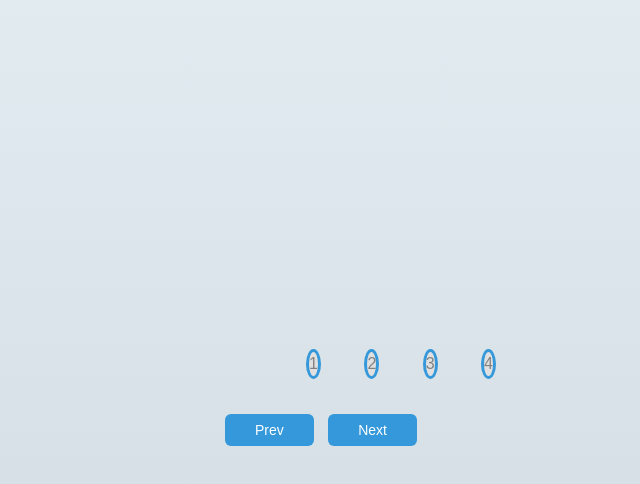
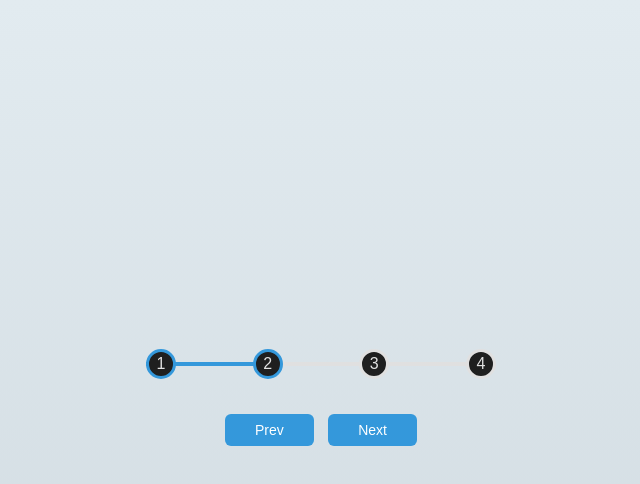
Before and after one commit to pabloperez293/progress, a plain HTML site: page index.html in a window 1280 px wide. Both pictures are taken after a click on the button "Next". Shown: the whole page, without its empty margins (319-959 px from the left). Drawn offline with nearby package versions, Linux system fonts and the light colour scheme.

Commit message:
05- progressbar

```diff
--- a/css/styles.css
+++ b/css/styles.css
@@ -16,7 +16,6 @@ body{
     background-image: linear-gradient(to top, #cfd9df 0%, #e2ebf0 100%);
     font-family: var(--font);
     display: flex;
-
     align-items: center;
     justify-content: center;
     height: 100vh;
@@ -27,6 +26,7 @@ body{
     text-align: center;
 }
 .progress-container{
+
         display: flex;
         justify-content: space-between;
         position: relative;
@@ -34,49 +34,68 @@ body{
         max-width: 100%;
         width: 350px;
       }
-.progress-container::before{
-    content: "";
+.progress-container::before {
+    content: '';
     background-color: var(--line-bordere);
     position: absolute;
+    top: 50%;
     left: 0;
-    transform: translateY(-50);
+    transform: translateY(-50%);
+    height: 4px;
+    width: 100%;
+    z-index: -1;
+}
+
+.progress {
+background-color: var(--line-borderf);
+position: absolute;
+top: 50%;
+left: 0;
+transform: translateY(-50%);
 height: 4px;
 width: 0%;
 z-index: -1;
-    transition: 0.5 ease;
+transition: 0.4s ease;
 }
-.circle{
-    background-color: var(--line-bordere);
-    color: grey;
+
+.circle {
+    background-color: #1f1f1f;
+    color:#e2e2e2;
     border-radius: 50%;
     height: 30px;
+    width: 30px;
     display: flex;
     align-items: center;
     justify-content: center;
-    border: 3px solid var(--line-borderf);
-    transition:  .5s ease;
+    border: 3px solid var(--line-bordere);
+    transition: 0.4s ease;
 }
-.circle.active{
+
+.circle.active {
     border-color: var(--line-borderf);
 }
-.btn{
+
+.btn {
     background-color: var(--line-borderf);
     color: #fff;
     border: 0;
     border-radius: 6px;
     cursor: pointer;
-    font-family: var(--font);
-    padding:  8px 30px;
+    font-family: inherit;
+    padding: 8px 30px;
     margin: 5px;
     font-size: 14px;
  }
-.btn:active{
+
+.btn:active {
     transform: scale(0.98);
 }
-.btn:focus{
+
+.btn:focus {
     outline: 0;
 }
-.btn:disabled{
+
+.btn:disabled {
     background-color: var(--line-bordere);
     cursor: not-allowed;
 }
--- a/index.html
+++ b/index.html
@@ -5,11 +5,6 @@
     <meta name="viewport" content="width=device-width, initial-scale=1.0" />
     <!-- Estilso css -->
     <link rel="stylesheet" href="css/styles.css" />
-
-    <!-- remix -->
-    <link
-      href="https://cdn.jsdelivr.net/npm/remixicon@3.5.0/fonts/remixicon.css"
-      rel="stylesheet" />
 
     <!-- Fuente google -->
     <link rel="preconnect" href="https://fonts.googleapis.com" />
--- a/js/main.js
+++ b/js/main.js
@@ -1,46 +1,49 @@
-// Variables
-const progress = document.getElementById("progress");
-const prev = document.getElementById("prev");
-const next = document.getElementById("next");
-const circles = document.querySelectorAll(".circle");
+const progress = document.getElementById('progress')
+const prev = document.getElementById('prev')
+const next = document.getElementById('next')
+const circles = document.querySelectorAll('.circle')
 
-let currentActive = 1;
+let currentActive = 1
 
-    next.addEventListener("click", () => {
-        currentActive++;
-        if ( currentActive > circles.length ) {
-            currentActive = circles.length;
-        }
-        update();
-    });
+next.addEventListener('click', () => {
+    currentActive++
 
-    prev.addEventListener("click", () => {
-        currentActive--;
-        if ( currentActive < 1){
-            currentActive = 1;
-        }
-        update();
-    });
+    if(currentActive > circles.length) {
+        currentActive = circles.length
+    }
 
-// Actualizacion
-function update(){
-    circles.forEach((circles, idx) => {
-        if ( idx < currentActive){
-            circles.classList.add("active");
-        }else{
-            circles.classList.remove("active");
+    update()
+})
+
+prev.addEventListener('click', () => {
+    currentActive--
+
+    if(currentActive < 1) {
+        currentActive = 1
+    }
+
+    update()
+})
+
+function update() {
+    circles.forEach((circle, idx) => {
+        if(idx < currentActive) {
+            circle.classList.add('active')
+        } else {
+            circle.classList.remove('active')
         }
     })
 
-    const actives = document.querySelectorAll(".active");
-    progress.style.width = (actives.length - 1) / (circles.length - 1) * 100 + "%";
+    const actives = document.querySelectorAll('.active')
 
-    if(currentActive === 1 ){
-        prev.disabled = true;
-    }else if( currentActive === circles.length ){
-        next.disabled = true;
-    }else{
-        next.disabled = false;
-        prev.disabled = false;
+    progress.style.width = (actives.length - 1) / (circles.length - 1) * 100 + '%'
+
+    if(currentActive === 1) {
+        prev.disabled = true
+    } else if(currentActive === circles.length) {
+        next.disabled = true
+    } else {
+        prev.disabled = false
+        next.disabled = false
     }
 }
```
Lines whose indentation alone changed are shown as unchanged.
